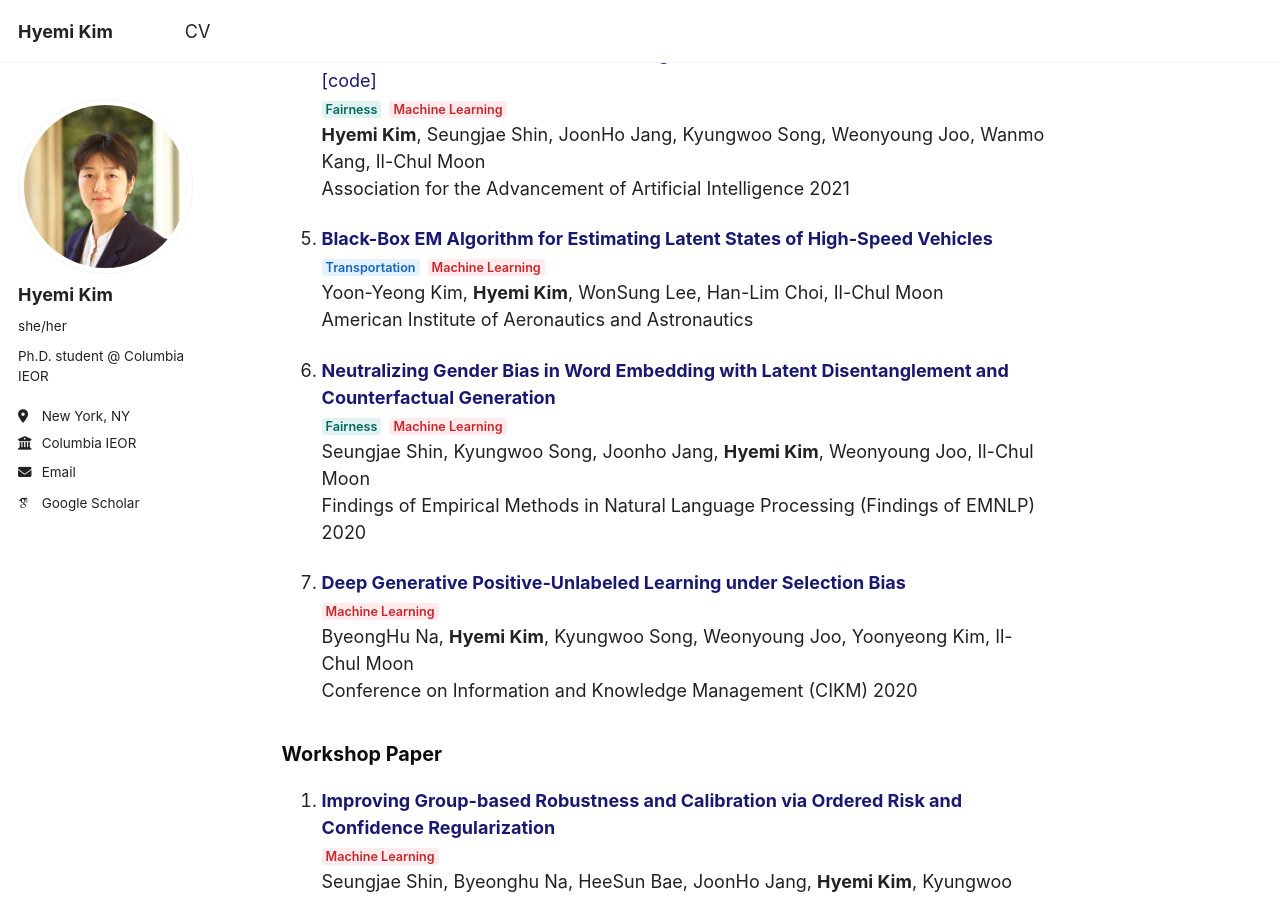
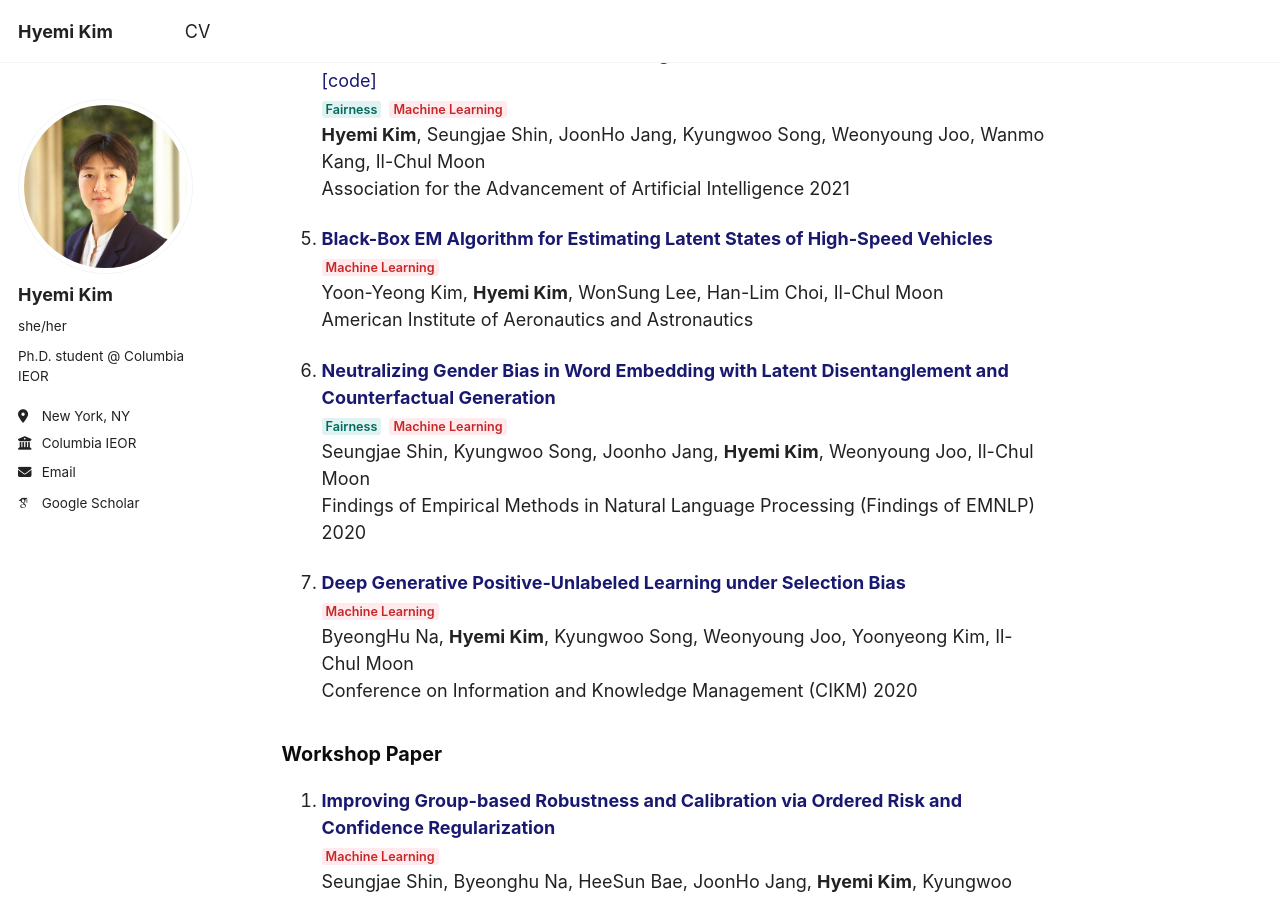
Before and after one commit to HyemiK1m/hyemik1m.github.io, a Jekyll site: the page built from _pages/about.md, in a window 1280 px wide and 900 px high, scrolled down 1111 px. Built offline with Jekyll 4.4.1, drawn with Linux system fonts in a browser that asks for light colours; some web fonts are replaced; a script that is not in the unit is left out.

Commit message:
Update about.md

```diff
--- a/_pages/about.md
+++ b/_pages/about.md
@@ -60,7 +60,7 @@ The 8th ACM Conference on Fairness, Accountability, and Transparency (FAccT), 20
 Association for the Advancement of Artificial Intelligence 2021<br>
 
 1. [**Black-Box EM Algorithm for Estimating Latent States of High-Speed Vehicles**](https://arc.aiaa.org/doi/10.2514/1.I010831)<br>
-<span class="tag-transportation">Transportation</span> <span class="tag-ml">Machine Learning</span><br>
+<span class="tag-ml">Machine Learning</span><br>
 Yoon-Yeong Kim, **Hyemi Kim**, WonSung Lee, Han-Lim Choi, Il-Chul Moon<br>
 American Institute of Aeronautics and Astronautics<br>
 
```
